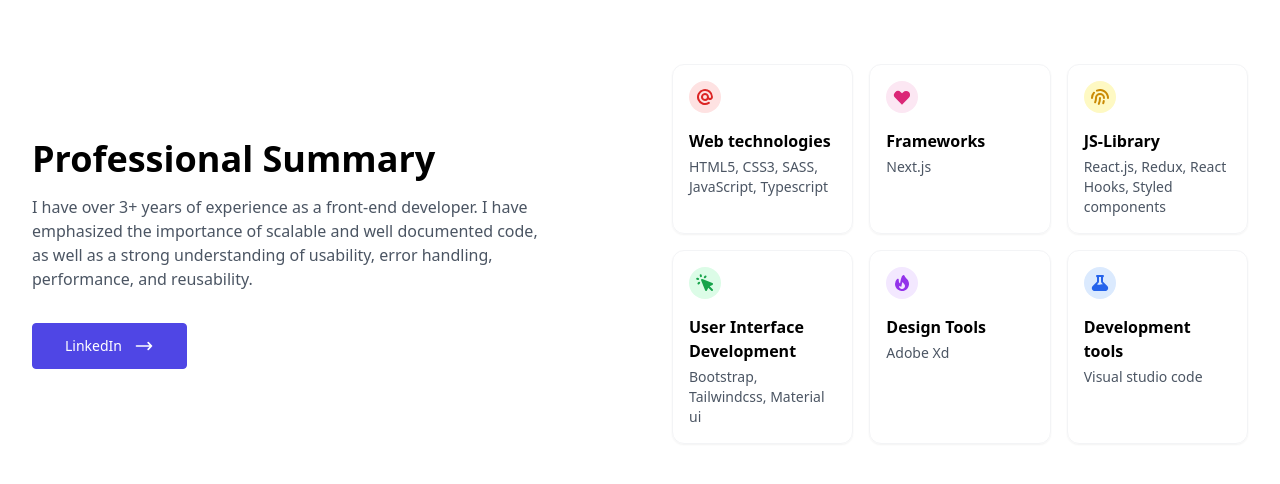
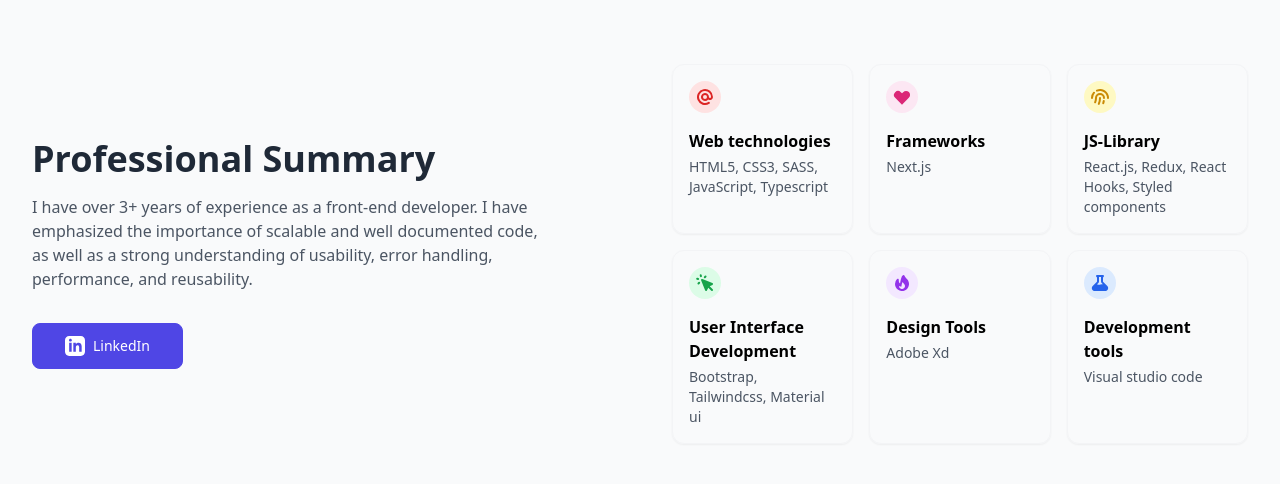
Before and after one commit to pragatheeswaranpragi/pragi, a Next.js app: page /component/career in a window 1280 px wide. Shown: the top 484 px of the page. Built offline with nearby package versions, Linux system fonts and the light colour scheme.

Commit message:
update UI

```diff
--- a/pages/component/career.jsx
+++ b/pages/component/career.jsx
@@ -7,36 +7,29 @@ export default function Career() {
   const yearsOfExperience = currentYear - startYear;
 
   return (
-<section className="grid justify-items-center">
+    <section className="grid justify-items-center bg-gray-50">
       <div className="max-w-screen-xl px-4 py-16 sm:px-6 lg:px-8">
-    <div
-      className="grid grid-cols-1 lg:grid-cols-2 gap-y-8 lg:gap-x-16 lg:items-center"
-    >
+        <div className="grid grid-cols-1 lg:grid-cols-2 gap-y-8 lg:gap-x-16 lg:items-center">
           <div className="max-w-lg mx-auto text-center lg:text-left lg:mx-0">
-        <h2 className="text-3xl font-bold sm:text-4xl">Professional Summary</h2>
+            <h2 className="text-3xl font-bold sm:text-4xl text-gray-800">Professional Summary</h2>
             <p className="mt-4 text-gray-600">
               I have over {yearsOfExperience}+ years of experience as a front-end developer. I have emphasized the importance of scalable and well documented code, as well as a strong understanding of usability, error handling, performance, and reusability.
             </p>
+
+            <div className="flex flex-col sm:flex-row gap-4 mt-8">
               <a
-          className="inline-flex items-center px-8 py-3 mt-8 text-white bg-indigo-600 border border-indigo-600 rounded hover:bg-transparent hover:text-indigo-600 active:text-indigo-500 focus:outline-none focus:ring"
-          href="https://www.linkedin.com/in/pragi98/"
+                className="inline-flex items-center justify-center px-8 py-3 text-white bg-indigo-600 border border-indigo-600 rounded-lg hover:bg-indigo-700 active:bg-indigo-800 transition-colors duration-200 focus:outline-none focus:ring-2 focus:ring-indigo-500 focus:ring-offset-2"
+                href="https://www.linkedin.com/in/pragatheeswarank/"
+                target="_blank"
+                rel="noopener noreferrer"
+                aria-label="Visit LinkedIn Profile"
               >
-          <span className="text-sm font-medium"> LinkedIn </span>
-          <svg
-            className="w-5 h-5 ml-3"
-            xmlns="http://www.w3.org/2000/svg"
-            fill="none"
-            viewBox="0 0 24 24"
-            stroke="currentColor"
-          >
-            <path
-              strokeLinecap="round"
-              strokeLinejoin="round"
-              strokeWidth="2"
-              d="M17 8l4 4m0 0l-4 4m4-4H3"
-            />
+                <svg xmlns="http://www.w3.org/2000/svg" width="20" height="20" fill="currentColor" className="mr-2" viewBox="0 0 24 24" aria-hidden="true">
+                  <path d="M19 0h-14c-2.761 0-5 2.239-5 5v14c0 2.761 2.239 5 5 5h14c2.762 0 5-2.239 5-5v-14c0-2.761-2.238-5-5-5zm-11 19h-3v-11h3v11zm-1.5-12.268c-.966 0-1.75-.79-1.75-1.764s.784-1.764 1.75-1.764 1.75.79 1.75 1.764-.783 1.764-1.75 1.764zm13.5 12.268h-3v-5.604c0-3.368-4-3.113-4 0v5.604h-3v-11h3v1.765c1.396-2.586 7-2.777 7 2.476v6.759z"/>
                 </svg>
+                <span className="text-sm font-medium">LinkedIn</span>
               </a>
+            </div>
           </div>
 
           <div className="grid grid-cols-2 gap-4 sm:grid-cols-3">
--- a/pages/component/ownProjects.jsx
+++ b/pages/component/ownProjects.jsx
@@ -56,7 +56,7 @@ export default function OwnProjects() {
           Developing my career by learning new technologies
         </p>
 
-        <div className="mt-12 grid grid-cols-1 md:grid-cols-2 gap-12">
+        <div className="mt-6 md:mt-10 grid grid-cols-1 sm:grid-cols-2 lg:grid-cols-4 gap-4 sm:gap-6">
           {projects.map((project, index) => (
             <motion.div
               key={index}
```
Lines whose indentation alone changed are shown as unchanged.
